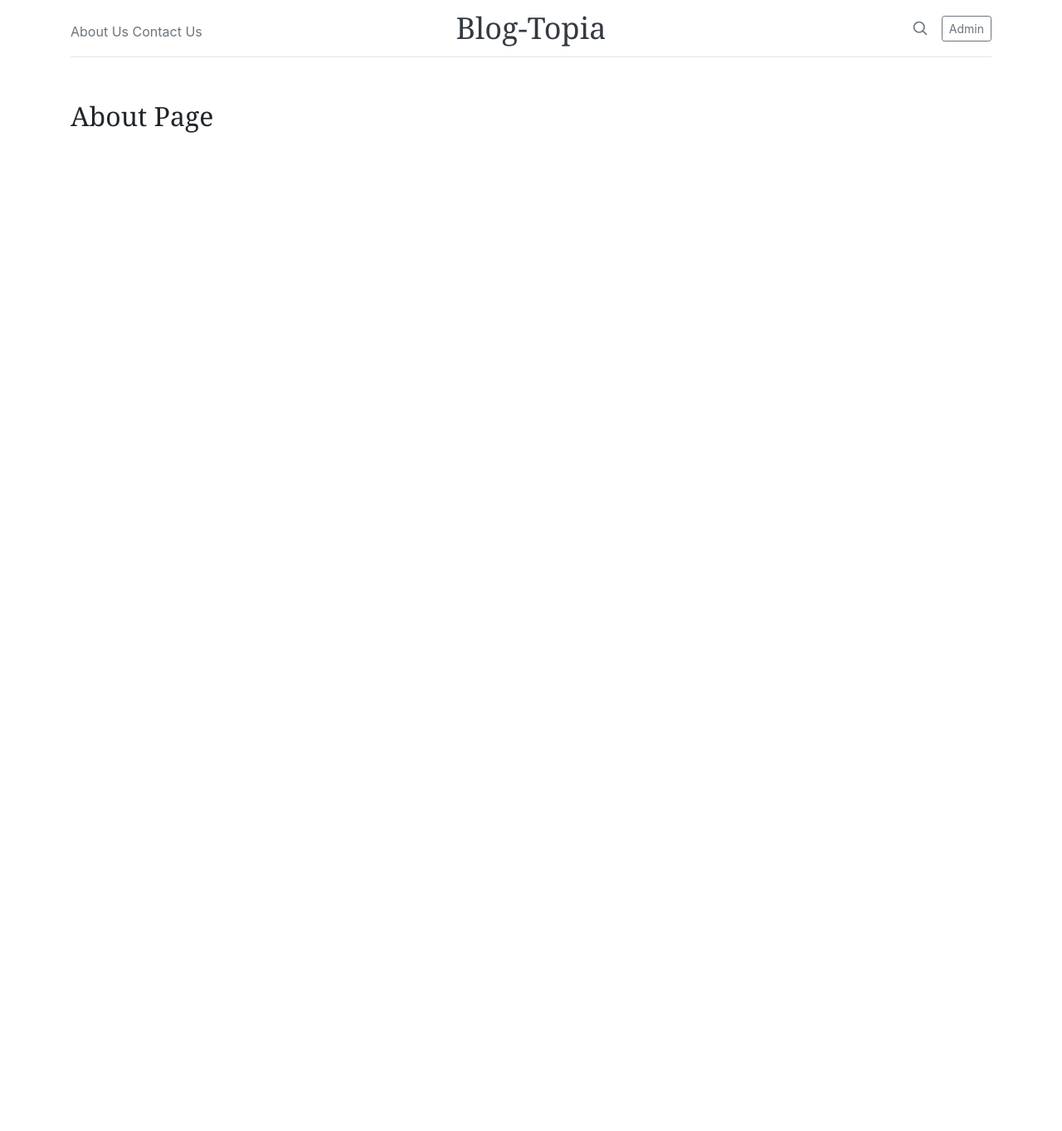
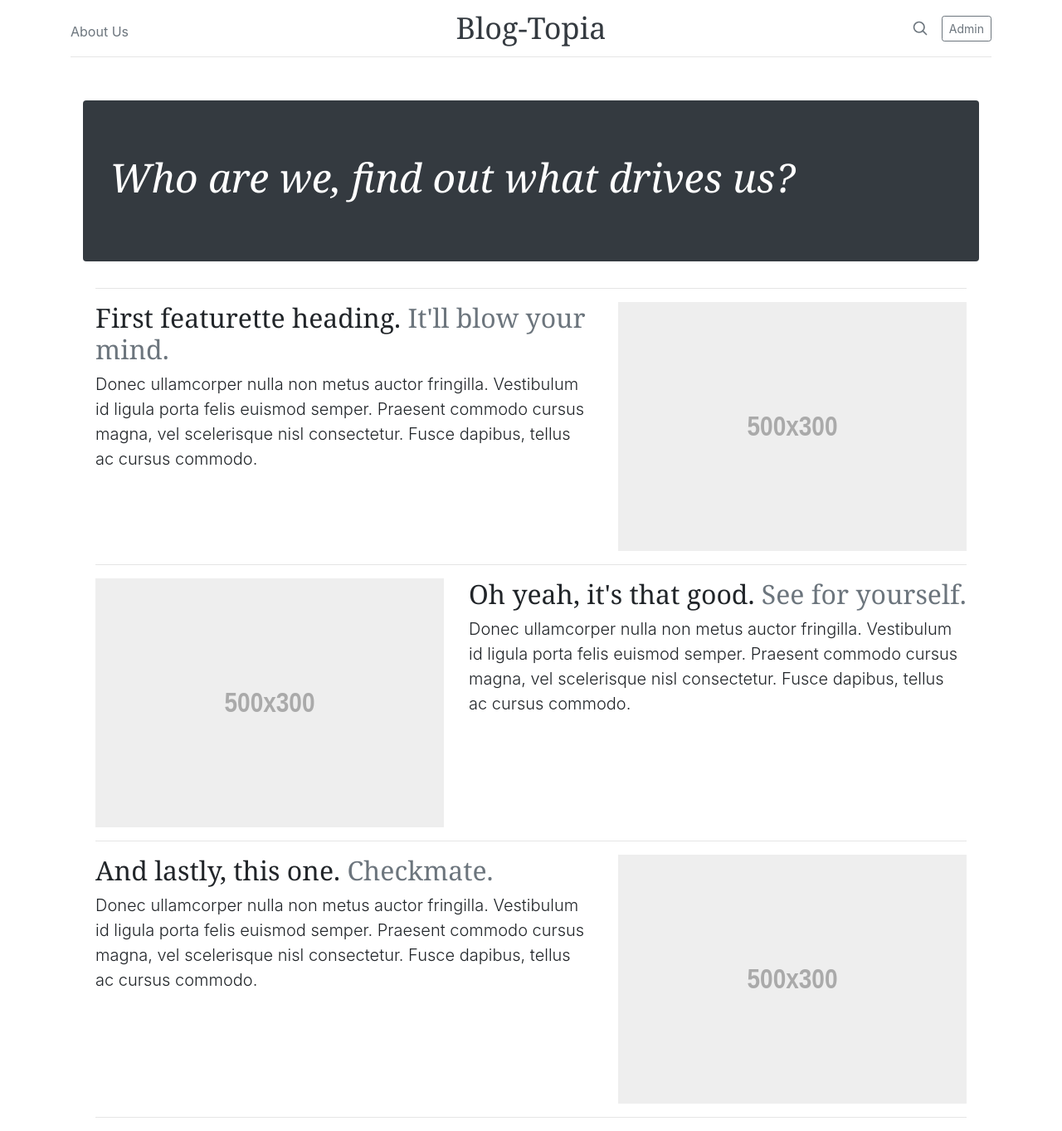
Before and after one commit to nmp-dsci/discovery01_blog, a Flask app: template app/templates/main/about.html in a window 1280 px wide. Shown: the whole page at 83% size. Before the commit the page ends 160 px from the top, so only its background shows below. Run offline with Flask 2, Linux system fonts and the light colour scheme; the template is opened without the code that fills it, so the values that code supplies are empty; some libraries are stand-ins or nearby versions; some web fonts are replaced.

Commit message:
get all the main pages working

```diff
--- a/app/main/views.py
+++ b/app/main/views.py
@@ -27,4 +27,5 @@ def about():
 
 @main.route('/blog/<int:id>',methods=['GET'])
 def blog(id):
-    return render_template('main/blog.html',id = id)
+    post = Post.query.filter_by(id = id).first()
+    return render_template('main/blog.html',post = post)
--- a/app/templates/_base.html
+++ b/app/templates/_base.html
@@ -20,6 +20,8 @@
     <!-- Custom styles for this template -->
     <link rel="stylesheet" href="{{ url_for('static', filename='googleapis.css') }}" >
     <link rel="stylesheet" href="{{ url_for('static', filename='blog.css') }}" >
+
+
 {% endblock %}
 
 
@@ -30,7 +32,6 @@
             <div class="row flex-nowrap justify-content-between align-items-center">
                 <div class="col-4 pt-2">
                         <a class="text-muted" href="{{ url_for('main.about') }}">About Us</a>
-                        <a class="text-muted" href="{{ url_for('main.contact') }}">Contact Us</a>
                     </div>
                 <div class="col-4 text-center">
                     <a class="blog-header-logo text-dark" href="{{ url_for('main.home') }}">Blog-Topia</a>
--- a/app/templates/admin/login.html
+++ b/app/templates/admin/login.html
@@ -1,8 +1,4 @@
 {% extends "_base.html" %}
 {% import "bootstrap/wtf.html" as wtf %}
 
-{% block title %}Home Page{% endblock %}
-
-{% block page_content %}
-<h2> if user is not authenticated, then log them in!! </h2>
-{% endblock %}
+{% block title %}Login Page{% endblock %}
--- a/app/templates/main/about.html
+++ b/app/templates/main/about.html
@@ -4,7 +4,51 @@
 {% block title %}Home Page{% endblock %}
 
 {% block page_content %}
-<div>
-    <h2>About Page </h2>
+<!-- HERO BLOG -->
+<div class="container">
+        <div class="jumbotron text-white rounded bg-dark">
+            <div class="col px-0">
+                <h1 class="display-4 font-italic">Who are we, find out what drives us?</h1>
+            </div>
+        </div>
+<!-- FEATURES -->
+<div class="container marketing">
+    <hr class="featurette-divider">
+
+    <div class="row featurette">
+    <div class="col-md-7">
+        <h2 class="featurette-heading">First featurette heading. <span class="text-muted">It'll blow your mind.</span></h2>
+        <p class="lead">Donec ullamcorper nulla non metus auctor fringilla. Vestibulum id ligula porta felis euismod semper. Praesent commodo cursus magna, vel scelerisque nisl consectetur. Fusce dapibus, tellus ac cursus commodo.</p>
+    </div>
+    <div class="col-md-5">
+        <img class="featurette-image img-fluid mx-auto" data-src="holder.js/500x300/auto" alt="Generic placeholder image">
+    </div>
+    </div>
+
+    <hr class="featurette-divider">
+
+    <div class="row featurette">
+    <div class="col-md-7 order-md-2">
+        <h2 class="featurette-heading">Oh yeah, it's that good. <span class="text-muted">See for yourself.</span></h2>
+        <p class="lead">Donec ullamcorper nulla non metus auctor fringilla. Vestibulum id ligula porta felis euismod semper. Praesent commodo cursus magna, vel scelerisque nisl consectetur. Fusce dapibus, tellus ac cursus commodo.</p>
+    </div>
+    <div class="col-md-5 order-md-1">
+        <img class="featurette-image img-fluid mx-auto" data-src="holder.js/500x300/auto" alt="Generic placeholder image">
+    </div>
+    </div>
+
+    <hr class="featurette-divider">
+
+    <div class="row featurette">
+    <div class="col-md-7">
+        <h2 class="featurette-heading">And lastly, this one. <span class="text-muted">Checkmate.</span></h2>
+        <p class="lead">Donec ullamcorper nulla non metus auctor fringilla. Vestibulum id ligula porta felis euismod semper. Praesent commodo cursus magna, vel scelerisque nisl consectetur. Fusce dapibus, tellus ac cursus commodo.</p>
+    </div>
+    <div class="col-md-5">
+        <img class="featurette-image img-fluid mx-auto" data-src="holder.js/500x300/auto" alt="Generic placeholder image">
+    </div>
+    </div>
+
+    <hr class="featurette-divider">
 </div>
 {% endblock %}
--- a/app/templates/main/blog.html
+++ b/app/templates/main/blog.html
@@ -4,5 +4,7 @@
 {% block title %}Home Page{% endblock %}
 
 {% block page_content %}
-<h1>You are reading blog: {{id}}</h1>
+
+{% include '_blog.html' %}
+
 {% endblock %}
```
Also changed, not shown: app/templates/_blog.html (added, +14 -0 lines), app/templates/_posts.html (+7 -3 lines).
